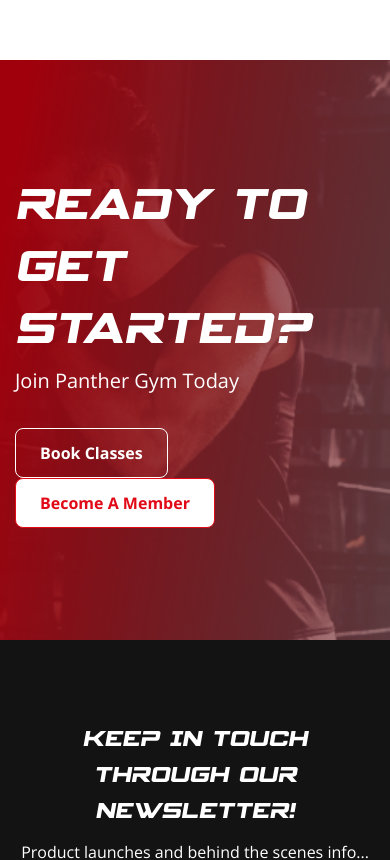
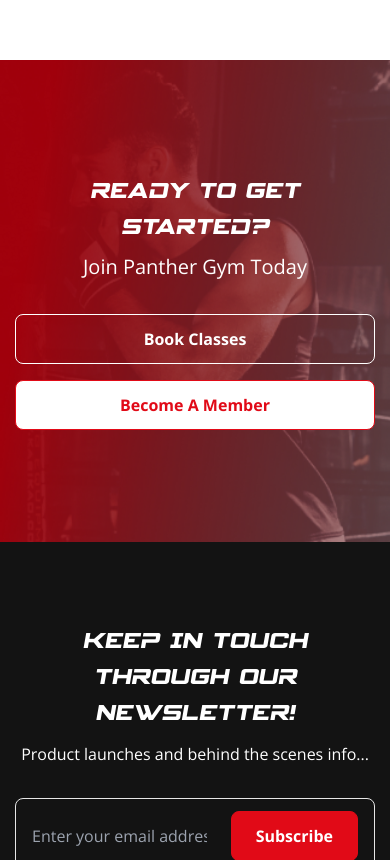
Before and after one commit to ahtishamcitrok/panthergym, a website: page public/drop-in.html in a window 390 px wide. Shown: the part 2484-3344 px from the top of the page. Drawn offline with nearby package versions, Linux system fonts and the light colour scheme; files whose address does not match are found by name.

Commit message:
cta changes

```diff
--- a/public/drop-in.html
+++ b/public/drop-in.html
@@ -741,14 +741,14 @@
             <div class="container">
                 <div class="cta-inner py-28">
                     <div class="cta-text relative z-[10]">
-                        <h2 class="font-spyagency text-base-0 text-6xl mb-8 leading-62">READY TO GET STARTED?</h2>
-                        <p class="text-base-0 text-lg font-normal mb-32">Join Panther Gym Today</p>
-                        <div class="cta-btns">
+                        <h2 class="font-spyagency text-base-0 text-xl text-center sm:text-left md:text-6xl mb-8 sm:leading-62">READY TO GET STARTED?</h2>
+                        <p class="text-base-0 text-lg font-normal text-center sm:text-left mb-32">Join Panther Gym Today</p>
+                        <div class="cta-btns flex flex-col md:flex-row gap-[16px]">
                             <a href="#"
-                                class="btn-outline-white mr-16">Book
+                                class="btn-outline-white text-center">Book
                                 Classes</a>
                             <a href="#"
-                                class="btn-filled-white">Become
+                                class="btn-filled-white text-center">Become
                                 A Member</a>
                         </div>
                     </div>
--- a/src/input.css
+++ b/src/input.css
@@ -560,6 +560,12 @@
         left: 0;
     }
 }
+.owl-nav > *, .tablinks {
+	cursor: pointer;
+}
+nav a {
+	cursor: pointer;
+}
 .owl-carousel .owl-nav.disabled,.owl-carousel .owl-nav {
     display: flex!important;
     position: absolute;
```
Also changed, not shown: public/index.html (+1 -1 lines), public/schedule.html (+5 -5 lines), public/css/output.css, 1 other file.
